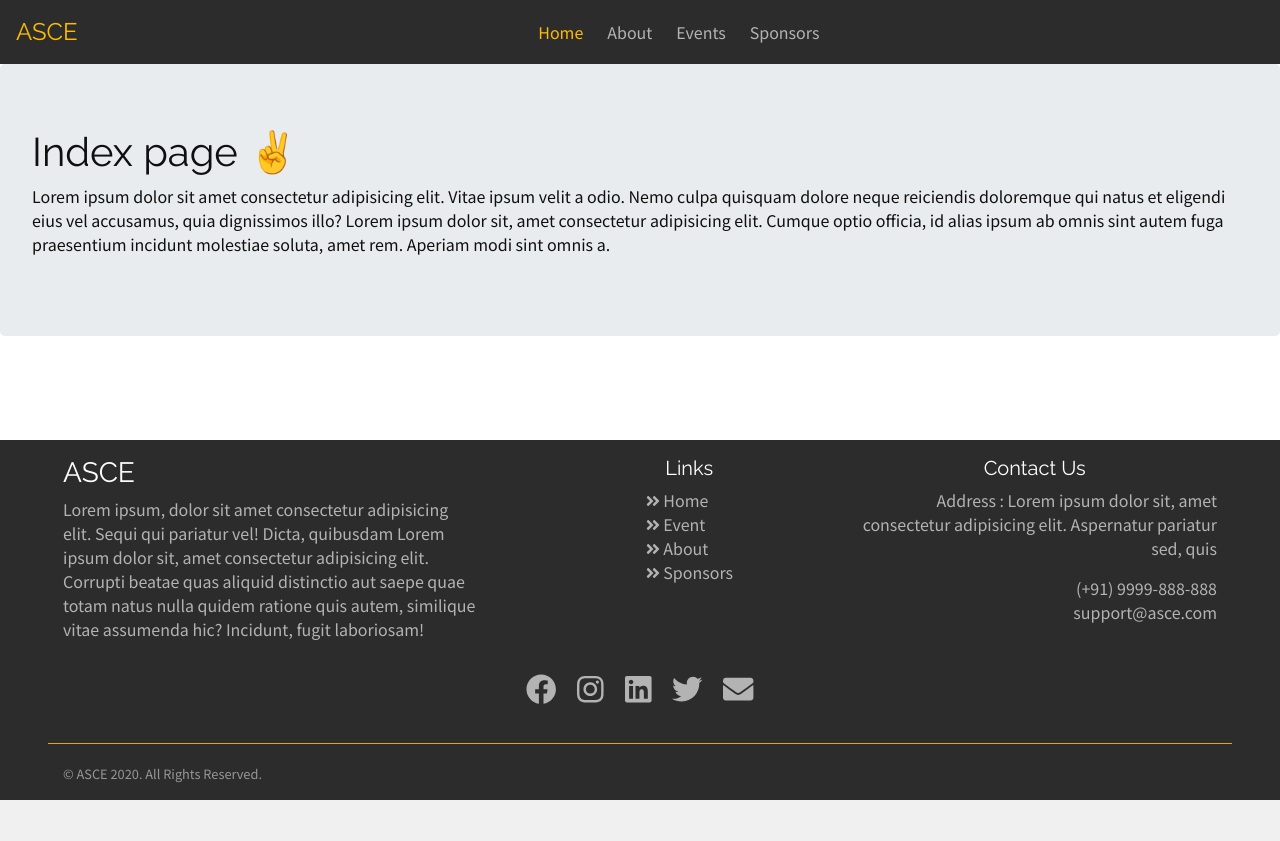
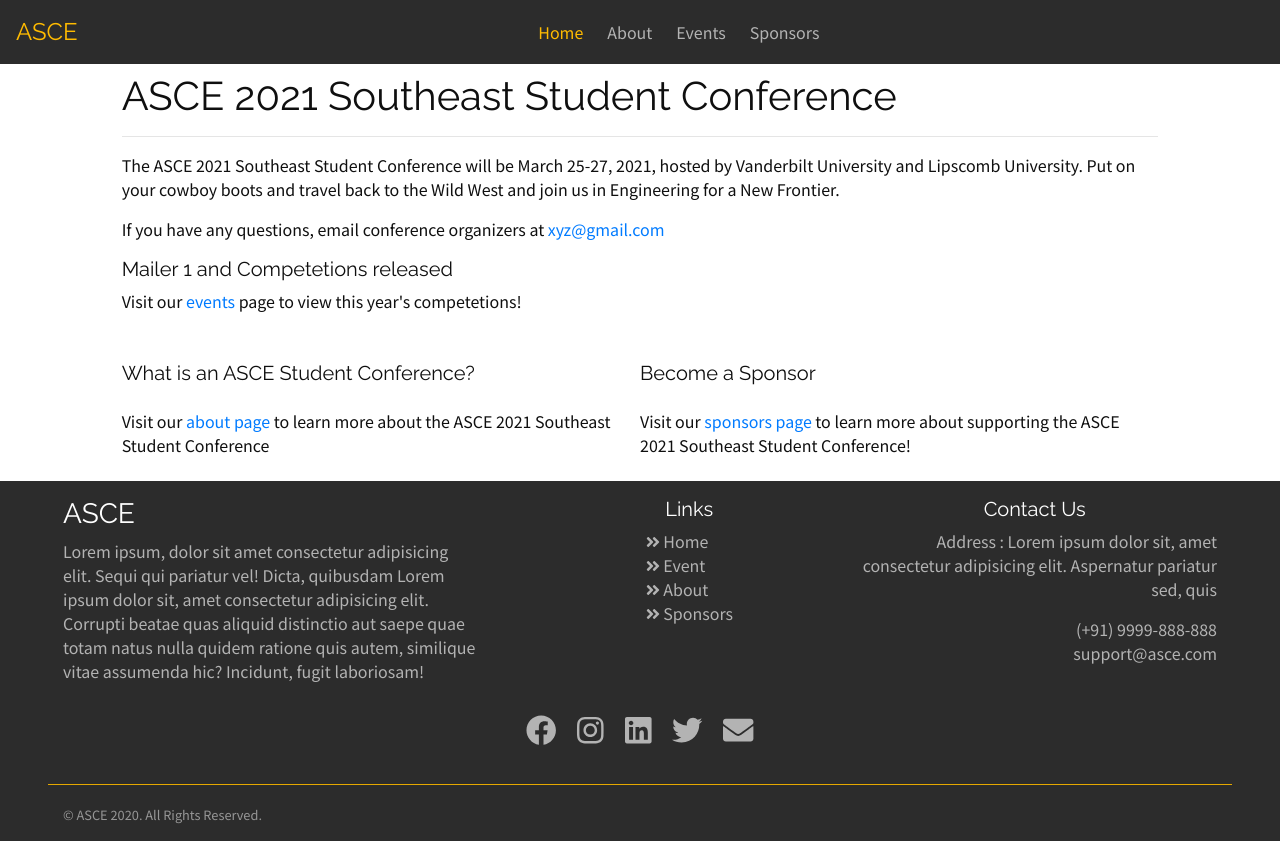
Before and after one commit to RaghavAgarwal0704/ASCE-site, a React (Create React App) app in the folder client/: page / in a window 1280 px wide. Before the commit the page ends 800 px from the top, so only its background shows below. Built offline with nearby package versions, Linux system fonts and the light colour scheme.

Commit message:
add home (index) page

```diff
--- a/client/src/pages/index.page.js
+++ b/client/src/pages/index.page.js
@@ -1,17 +1,52 @@
 import React from "react";
+import { Link } from "react-router-dom";
 const Index = () => {
     return (
-        <div className='jumbotron'>
-            <h1>Index page ✌</h1>
-            <p>
-                Lorem ipsum dolor sit amet consectetur adipisicing elit. Vitae
-                ipsum velit a odio. Nemo culpa quisquam dolore neque reiciendis
-                doloremque qui natus et eligendi eius vel accusamus, quia
-                dignissimos illo? Lorem ipsum dolor sit, amet consectetur
-                adipisicing elit. Cumque optio officia, id alias ipsum ab omnis
-                sint autem fuga praesentium incidunt molestiae soluta, amet rem.
-                Aperiam modi sint omnis a.
-            </p>
+        <div className='col-12 col-md-11 col-lg-10 mx-auto my-2'>
+            <h1>ASCE 2021 Southeast Student Conference</h1>
+            <hr className='line' />
+            <div>
+                <p>
+                    The ASCE 2021 Southeast Student Conference will be March
+                    25-27, 2021, hosted by Vanderbilt University and Lipscomb
+                    University. Put on your cowboy boots and travel back to the
+                    Wild West and join us in Engineering for a New Frontier.
+                </p>
+                <p className='mt-3'>
+                    If you have any questions, email conference organizers at{" "}
+                    <a href='mailto:xyz@gmail.com'>xyz@gmail.com</a>
+                </p>
+                <div className='box'>
+                    <h5>Mailer 1 and Competetions released</h5>
+                </div>
+                <p>
+                    Visit our <Link to='/event'>events</Link> page to view this
+                    year's competetions!
+                </p>
+
+                <div className='row mt-5'>
+                    <div className='col-12 col-md-6 px-0 '>
+                        <div className='box mb-4'>
+                            <h5>What is an ASCE Student Conference?</h5>
+                        </div>
+                        <p>
+                            Visit our <Link to='/about'>about page</Link> to
+                            learn more about the ASCE 2021 Southeast Student
+                            Conference
+                        </p>
+                    </div>
+                    <div className='col-12 col-md-6 px-0'>
+                        <div className='box mb-4'>
+                            <h5>Become a Sponsor</h5>
+                        </div>
+                        <p>
+                            Visit our <Link to='/sponsors'>sponsors page</Link>{" "}
+                            to learn more about supporting the ASCE 2021
+                            Southeast Student Conference!
+                        </p>
+                    </div>
+                </div>
+            </div>
         </div>
     );
 };
```
